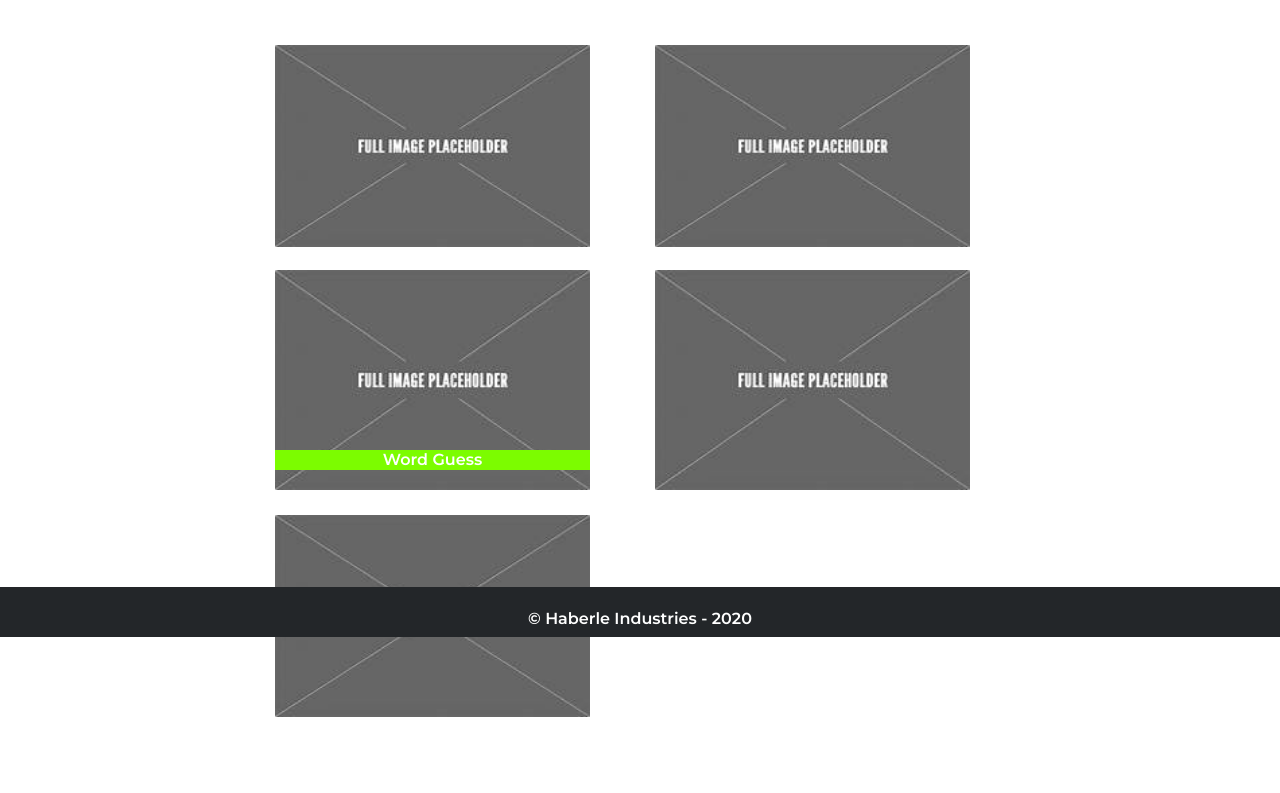
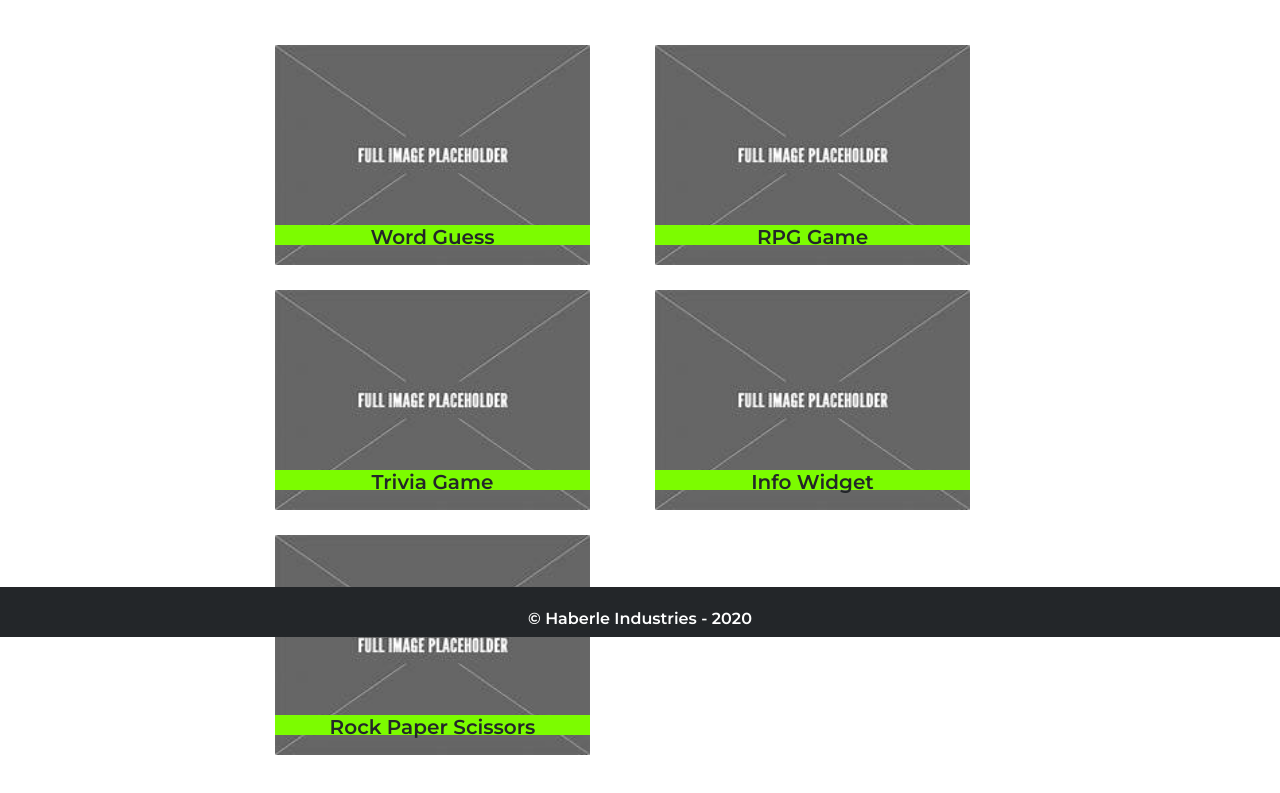
Before and after one commit to jhaberle/HW-2New, a plain HTML site: page portfolio.html in a window 1280 px wide. Shown: the part 163-956 px from the top of the page. Drawn offline with nearby package versions, Linux system fonts and the light colour scheme.

Commit message:
form updates

```diff
--- a/portfolio.html
+++ b/portfolio.html
@@ -48,8 +48,12 @@
       <div class="container">
         <div class="row">
           <div class="col-sm-2"></div>
-          <div class="col-sm-4"><img src="../HW-2New/assets/images/placeholder.jpg" id="portImg" alt="placeholder"></div>
-          <div class="col-sm-4"><img src="../HW-2New/assets/images/placeholder.jpg" id="portImg"  alt="placeholder"></div>
+          <div class="col-sm-4"><img src="../HW-2New/assets/images/placeholder.jpg" id="portImg" alt="placeholder"><div id="ribbon">
+            <h5>Word Guess</h5>
+          </div></div>
+          <div class="col-sm-4"><img src="../HW-2New/assets/images/placeholder.jpg" id="portImg"  alt="placeholder"><div id="ribbon">
+            <h5>RPG Game</h5>
+          </div></div>
           <div class="col-sm-2"></div>
         </div>
       </div>
@@ -64,10 +68,15 @@
 
             <img src="../HW-2New/assets/images/placeholder.jpg" id="portImg" alt="placeholder">
             <div id="ribbon">
-              <h6>Word Guess</h6>
+              <h5>Trivia Game</h5>
               </div>
             </div>
-          <div class="col-sm-4"><img src="../HW-2New/assets/images/placeholder.jpg" id="portImg"  alt="placeholder"></div>
+          <div class="col-sm-4"><img src="../HW-2New/assets/images/placeholder.jpg" id="portImg"  alt="placeholder">
+              <div id="ribbon">
+                <h5>Info Widget</h5>
+              </div>
+          </div>
+        </div>
           <div class="col-sm-2"></div>
         </div>
       </div>
@@ -78,7 +87,11 @@
       <div class="container">
         <div class="row">
           <div class="col-sm-2"></div>
-          <div class="col-sm-4"><img src="../HW-2New/assets/images/placeholder.jpg" id="portImg" alt="placeholder"></div>
+          <div class="col-sm-4"><img src="../HW-2New/assets/images/placeholder.jpg" id="portImg" alt="placeholder"><div id="ribbon">
+              <h5>Rock Paper Scissors</h5>
+              </div>
+            </div>
+          </div>
           <div class="col-sm-4"></div>
           <div class="col-sm-2"></div>
         </div>
--- a/style.css
+++ b/style.css
@@ -32,6 +32,7 @@
     border-color: #343a40;
     margin-left: 20px;
     margin-top: 30px;
+    margin-bottom: 80px;
 }
 
 .footer {
@@ -79,7 +80,7 @@ body {
     height: 20px;
     background-color: lawngreen;
     text-align: center;
-    color: white;
+    color: #232629;
     z-index: 999998;
     bottom: 40px;
 
```
Also changed, not shown: contact.html (+9 -1 lines), assets/images/Gray-Crayon.png (added).
